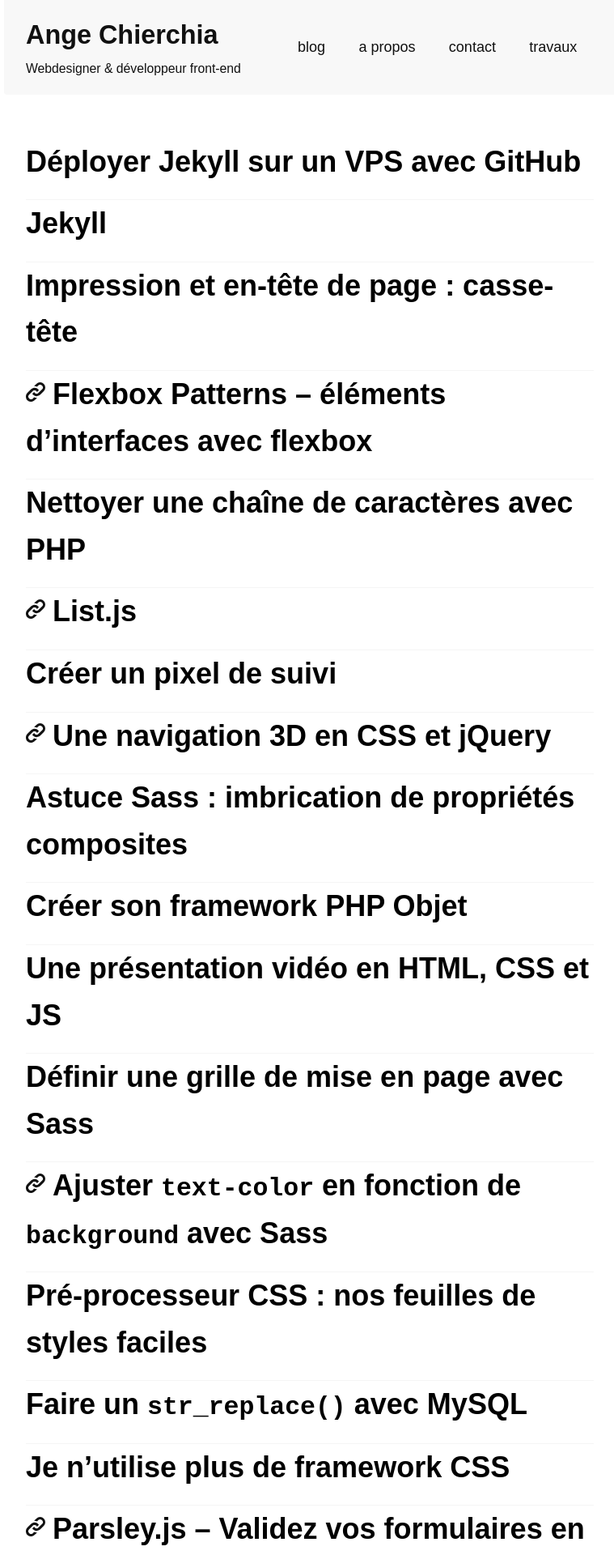
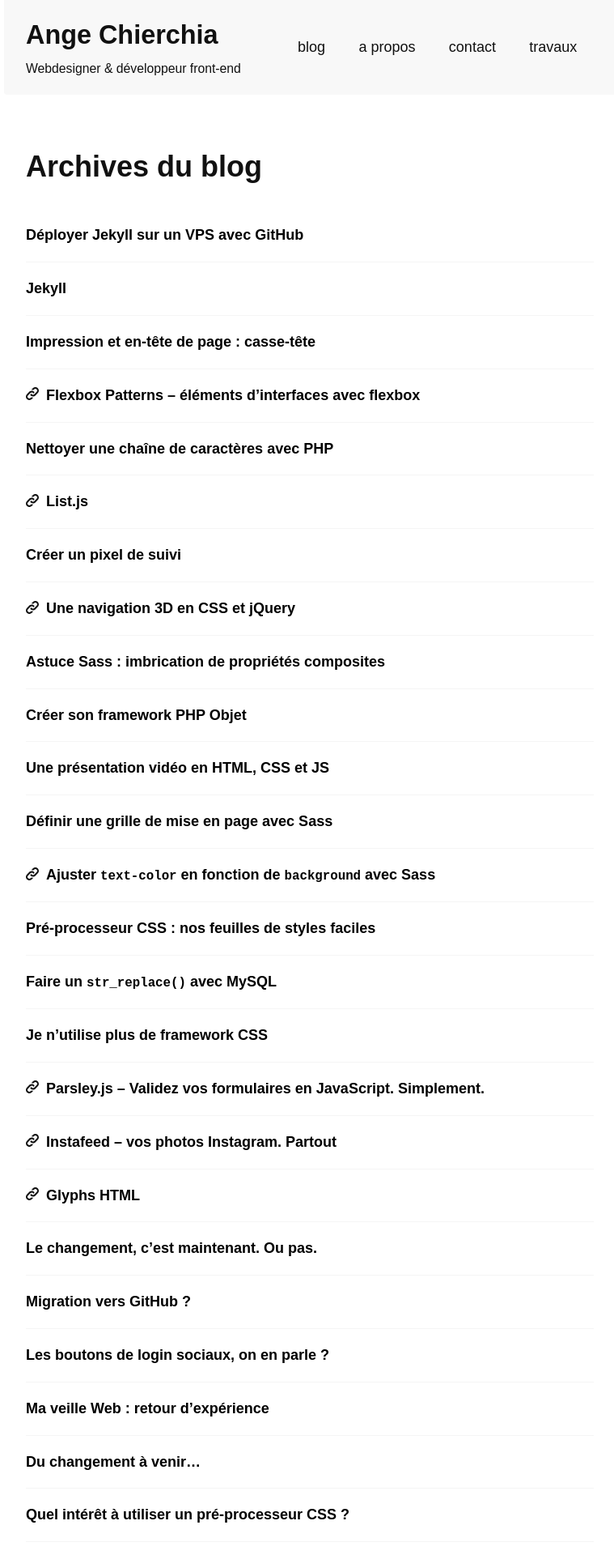
Before and after one commit to nighcrawl/blog-template, a Jekyll site: the page built from _source/blog.html, in a window 1280 px wide. Shown: the top 1920 px of the page at 81% size, without its empty margins (257-1016 px from the left). Built offline with Jekyll 4.4.1, drawn with Linux system fonts in a browser that asks for light colours; some web fonts are replaced.

Commit message:
modifie le template des archives

```diff
--- a/_source/_includes/header.html
+++ b/_source/_includes/header.html
@@ -6,9 +6,11 @@
     <ul class="site-nav">
         <li class="nav-item"><a href="{{ "/" | relative_url}}">blog</a></li>
         {% for nav  in site.pages %}
-            {% if nav.title && nav.url %}
-            <li class="nav-item"><a href="{{ nav.url }}">{{ nav.title | downcase | escape }}</a></li>
-            {% endif %}
+          {% unless nav.exclude %}
+              {% if nav.title && nav.url %}
+              <li class="nav-item"><a href="{{ nav.url }}">{{ nav.title | downcase | escape }}</a></li>
+              {% endif %}
+          {% endunless %}
         {% endfor %}
     </ul>
 </header>
--- a/_source/_layouts/archives.html
+++ b/_source/_layouts/archives.html
@@ -2,6 +2,8 @@
 layout: default
 body_class: "archives-page"
 ---
+<h1 class="page-title">{{ page.title }}</h1>
+
 <ul class="posts-list">
   {% for post in site.posts %}
     <li class="post-summary {% if post.format and post.format == "link" and post.link != "" %}post-format--link{% endif %}">
--- a/_source/assets/css/main.css
+++ b/_source/assets/css/main.css
@@ -784,22 +784,33 @@ pre {
   padding-left: 0;
 }
 
-.post-summary {
+.archives-page .post-summary {
   border-bottom: 1px solid whitesmoke;
   padding-bottom: 1em;
+  padding-top: 1em;
 }
-.post-summary a {
+.archives-page .post-summary:last-child {
+  border-bottom: none;
+}
+.archives-page .post-summary a {
   color: initial;
   text-decoration: none;
 }
-.post-summary a .post-title {
+.archives-page .post-summary a .post-title {
   -moz-transition: all 200ms ease-in-out;
   -o-transition: all 200ms ease-in-out;
   -webkit-transition: all 200ms ease-in-out;
   transition: all 200ms ease-in-out;
+  font-size: 1em;
 }
-.post-summary a:hover .post-title {
+.archives-page .post-summary a:hover .post-title {
   color: #30adad;
+}
+
+.archives-page .post-link--permalink {
+  height: 16px;
+  margin: .25em .5em 0 0;
+  width: 16px;
 }
 
 /*
--- a/_source/blog.html
+++ b/_source/blog.html
@@ -1,6 +1,8 @@
 ---
+title: Archives du blog
 layout: archives
 permalink: /blog/
+exclude: true
 sitemap:
   - changefreq: "weekly"
   - priority: ".7"
```
Also changed, not shown: _source/_sass/partials/3-layouts/_archives-page.scss (+13 -1 lines).
